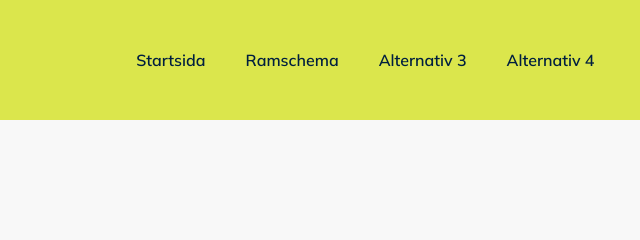
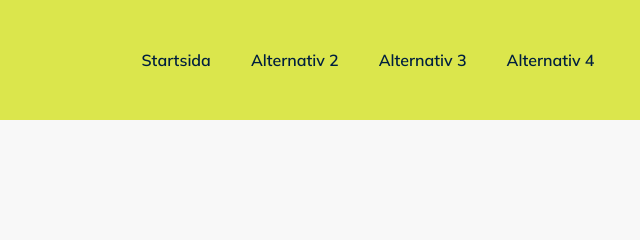
Before and after one commit to kimdude/DT211G-Moment1, a website built with Parcel: page src/publish.html in a window 1280 px wide. Shown: the top 240 px of the page, 640-1280 px from the left. Built offline with nearby package versions, Linux system fonts and the light colour scheme; no server answers.

Commit message:
Ändrat länken i huvudmenyn.

```diff
--- a/src/publish.html
+++ b/src/publish.html
@@ -40,7 +40,7 @@
                     </ul>
                 </li>
                 <li>
-                    <a href="schedule.html">Ramschema</a>
+                    <a href="#">Alternativ 2</a>
                 </li>
                 <li>
                     <a href="#">Alternativ 3</a>
```
